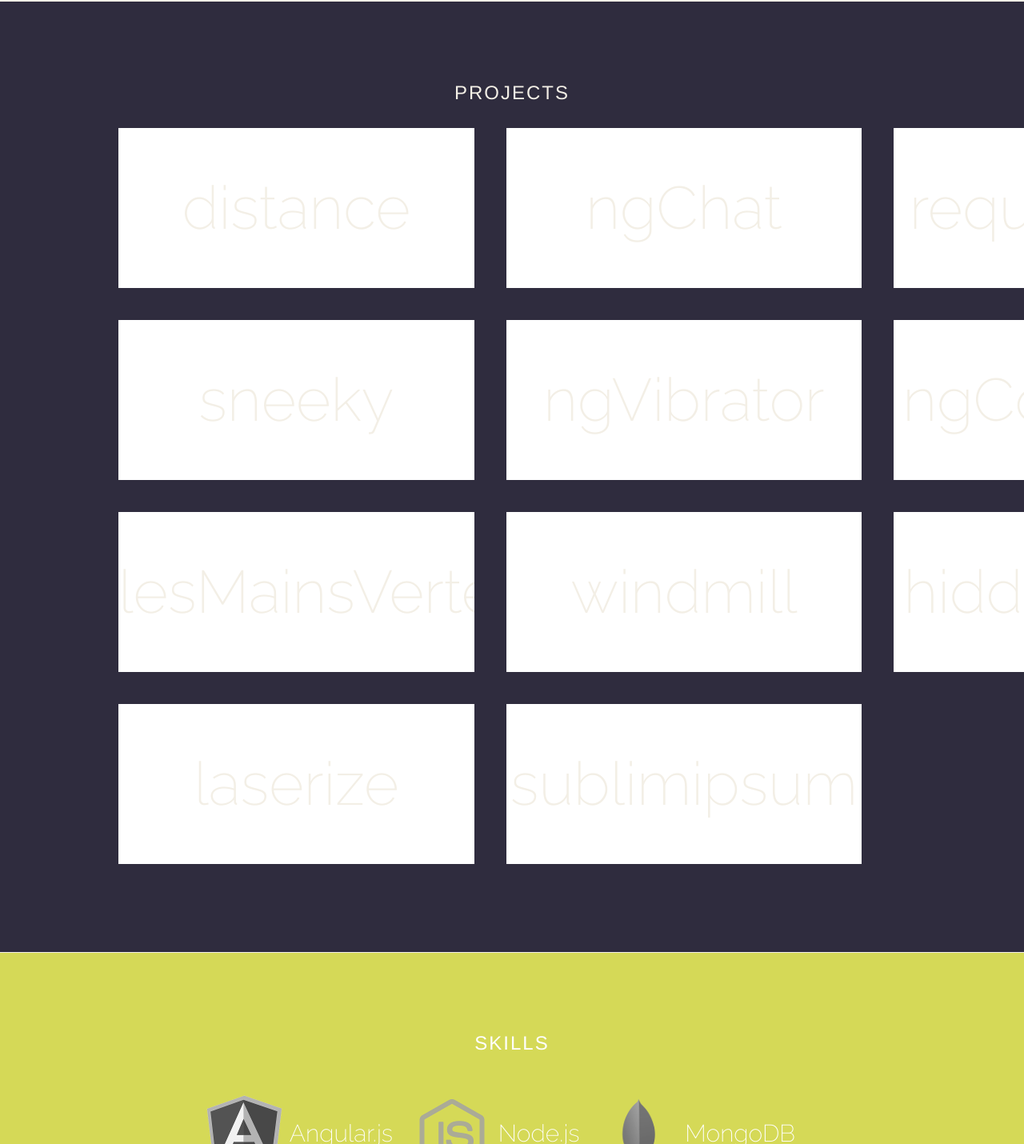
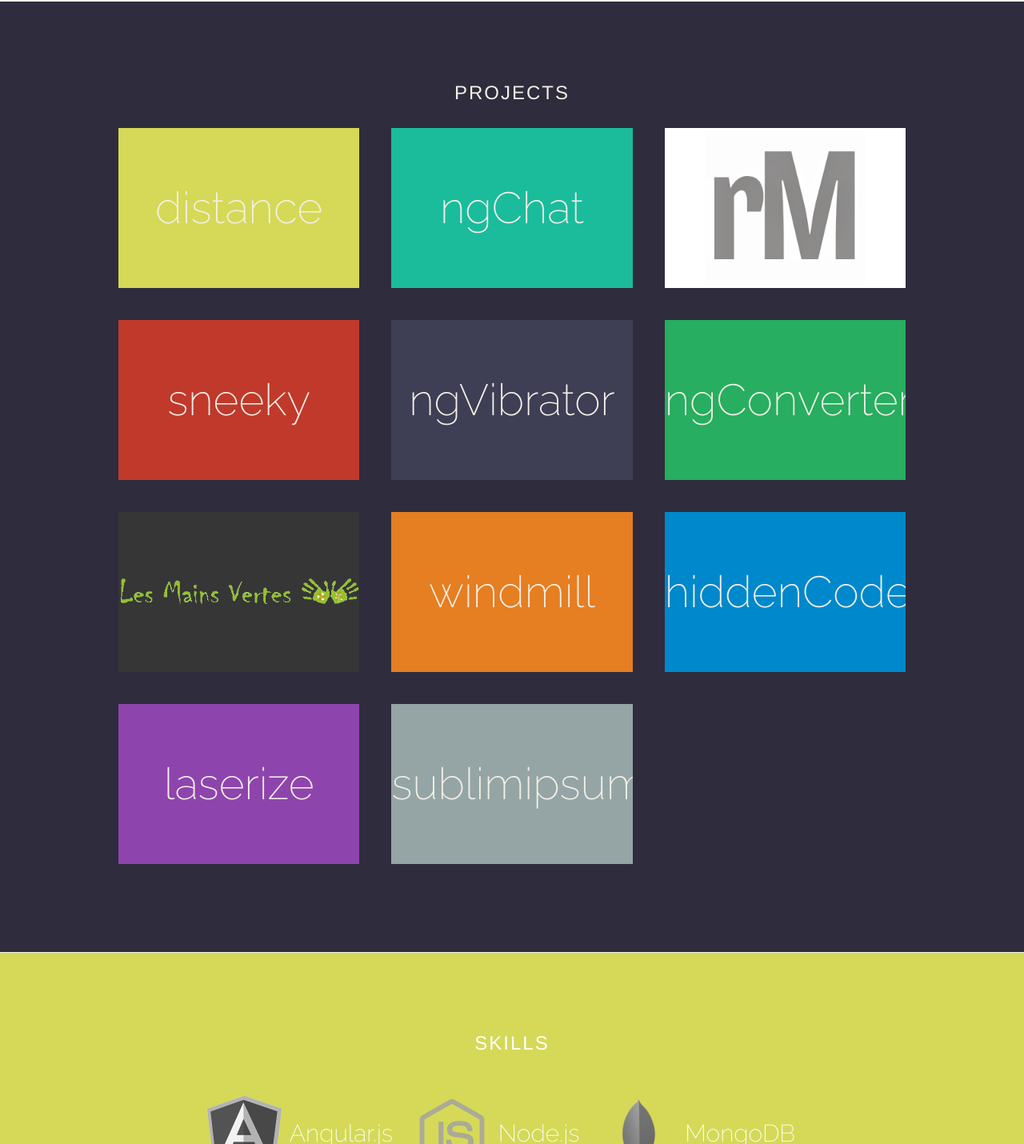
Before and after one commit to cyrilf/cyrilf.com, a PHP site: page / in a window 1280 px wide. Shown: the part 1170-2600 px from the top of the page at 80% size. Run offline with PHP 8.4, Linux system fonts and the light colour scheme; some libraries are stand-ins or nearby versions; some web fonts are replaced.

Commit message:
Projects section - done

```diff
--- a/css/less/screen.less
+++ b/css/less/screen.less
@@ -323,11 +323,8 @@ section {
     padding-left: 10%;
     padding-right: 10%;
     margin: 0 auto;
-    width: 1710px;
 
     li {
-      // width: 30%;
-      min-width: 440px;
       padding: 20px;
       text-align: left;
       position: relative;
@@ -336,12 +333,12 @@ section {
     figure {
       position: relative;
       overflow: hidden;
+      background: @white;
 
       > div {
         text-align: center;
-        font-size: 75px;
+        font-size: 55px;
         line-height: 200px;
-        background: @white;
         width: 100%;
 
         -webkit-transition: -webkit-transform 0.4s;
@@ -411,6 +408,52 @@ section {
         bottom: 20px;
         right: 20px;
       }
+    }
+
+    #distance {
+      background: @main;
+    }
+
+    #require-mind {
+      background: url('../img/projects/require-mind.png') @white no-repeat 50%;
+      background-size: contain;
+    }
+
+    #les-mains-vertes {
+      background: url('../img/projects/les-mains-vertes.png') no-repeat 50% #363636;
+      background-size: contain;
+    }
+
+    #angular-converter {
+      background: #27ae60;
+    }
+
+    #angular-vibrator {
+      background: lighten(@dark, 15%);
+    }
+
+    #ng-chat {
+      background: #1abc9c;
+    }
+
+    #windmill {
+      background: #e67e22;
+    }
+
+    #hidden-code {
+      background: #0088cc;
+    }
+
+    #sneeky {
+      background: #c0392b;
+    }
+
+    #laserize {
+      background: #8e44ad;
+    }
+
+    #sublimipsum {
+      background: #95a5a6;
     }
   }
 
--- a/css/screen.css
+++ b/css/screen.css
@@ -377,10 +377,8 @@ section {
   padding-left: 10%;
   padding-right: 10%;
   margin: 0 auto;
-  width: 1710px;
 }
 #projects #project-list li {
-  min-width: 440px;
   padding: 20px;
   text-align: left;
   position: relative;
@@ -388,12 +386,12 @@ section {
 #projects #project-list figure {
   position: relative;
   overflow: hidden;
+  background: #ffffff;
 }
 #projects #project-list figure > div {
   text-align: center;
-  font-size: 75px;
+  font-size: 55px;
   line-height: 200px;
-  background: #ffffff;
   width: 100%;
   -webkit-transition: -webkit-transform 0.4s;
   -moz-transition: -moz-transform 0.4s;
@@ -456,6 +454,41 @@ section {
   position: absolute;
   bottom: 20px;
   right: 20px;
+}
+#projects #project-list #distance {
+  background: #d5d957;
+}
+#projects #project-list #require-mind {
+  background: url('../img/projects/require-mind.png') #ffffff no-repeat 50%;
+  background-size: contain;
+}
+#projects #project-list #les-mains-vertes {
+  background: url('../img/projects/les-mains-vertes.png') no-repeat 50% #363636;
+  background-size: contain;
+}
+#projects #project-list #angular-converter {
+  background: #27ae60;
+}
+#projects #project-list #angular-vibrator {
+  background: #3e3e55;
+}
+#projects #project-list #ng-chat {
+  background: #1abc9c;
+}
+#projects #project-list #windmill {
+  background: #e67e22;
+}
+#projects #project-list #hidden-code {
+  background: #0088cc;
+}
+#projects #project-list #sneeky {
+  background: #c0392b;
+}
+#projects #project-list #laserize {
+  background: #8e44ad;
+}
+#projects #project-list #sublimipsum {
+  background: #95a5a6;
 }
 @media (max-width: 767px) {
   #projects #project-list {
--- a/index.html
+++ b/index.html
@@ -87,7 +87,7 @@
       <ul class="grid" id="project-list">
         <li class="col-xs-12 col-sm-6 col-md-4">
           <figure>
-            <div class="ng-chat">
+            <div id="distance">
               distance
             </div>
             <figcaption>
@@ -99,7 +99,7 @@
         </li>
         <li class="col-xs-12 col-sm-6 col-md-4">
           <figure>
-            <div class="ng-chat">
+            <div id="ng-chat">
               ngChat
             </div>
             <figcaption>
@@ -111,8 +111,8 @@
         </li>
         <li class="col-xs-12 col-sm-6 col-md-4">
           <figure>
-            <div class="require-mind">
-              requireMind
+            <div id="require-mind">
+              &nbsp;
             </div>
             <figcaption>
               <h3>require-mind</h3>
@@ -123,7 +123,7 @@
         </li>
         <li class="col-xs-12 col-sm-6 col-md-4">
           <figure>
-            <div class="sneeky">
+            <div id="sneeky">
               sneeky
             </div>
             <figcaption>
@@ -135,7 +135,7 @@
         </li>
         <li class="col-xs-12 col-sm-6 col-md-4">
           <figure>
-            <div class="angular-vibrator">
+            <div id="angular-vibrator">
               ngVibrator
             </div>
             <figcaption>
@@ -147,7 +147,7 @@
         </li>
         <li class="col-xs-12 col-sm-6 col-md-4">
           <figure>
-            <div class="angular-converter">
+            <div id="angular-converter">
               ngConverter
             </div>
             <figcaption>
@@ -159,8 +159,8 @@
         </li>
         <li class="col-xs-12 col-sm-6 col-md-4">
           <figure>
-            <div class="les-mains-vertes">
-              lesMainsVertes
+            <div id="les-mains-vertes">
+              &nbsp;
             </div>
             <figcaption>
               <h3>Les Mains Vertes</h3>
@@ -171,7 +171,7 @@
         </li>
         <li class="col-xs-12 col-sm-6 col-md-4">
           <figure>
-            <div class="windmill">
+            <div id="windmill">
               windmill
             </div>
             <figcaption>
@@ -183,7 +183,7 @@
         </li>
         <li class="col-xs-12 col-sm-6 col-md-4">
           <figure>
-            <div class="hidden-code">
+            <div id="hidden-code">
               hiddenCode
             </div>
             <figcaption>
@@ -195,7 +195,7 @@
         </li>
         <li class="col-xs-12 col-sm-6 col-md-4">
           <figure>
-            <div class="laserize">
+            <div id="laserize">
               laserize
             </div>
             <figcaption>
@@ -207,7 +207,7 @@
         </li>
         <li class="col-xs-12 col-sm-6 col-md-4">
           <figure>
-            <div class="sublimipsum">
+            <div id="sublimipsum">
               sublimipsum
             </div>
             <figcaption>
@@ -300,7 +300,7 @@
       I'm currently working at <a href="http://evaneos.com" class="work">Evaneos</a> as a Web developer.<br>
       Want to know more about me?<br><br>
       <div class="see-resume">
-        <a href="cv.html" target="_blank">See my resume</a>
+        <a href="http://linkedin.com/in/cyrilfrancesconi">See my resume</a>
       </div>
     </div>
   </section>
```
Also changed, not shown: img/projects/les-mains-vertes.png (added), img/projects/require-mind.png (added).
